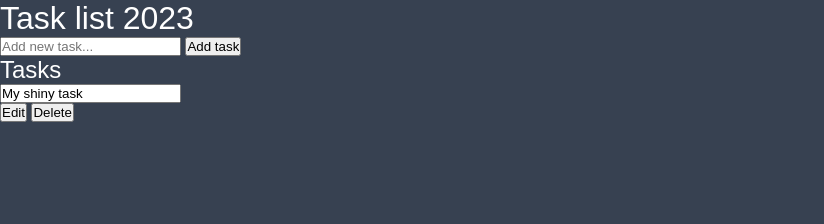
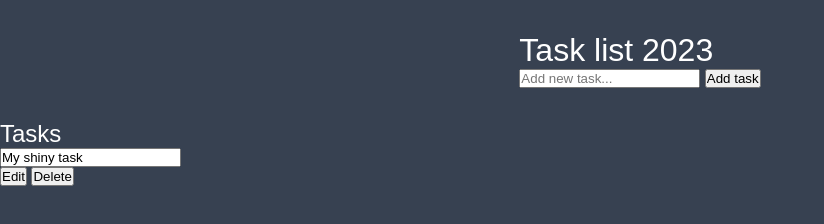
Before and after one commit to andyDevMdg/javascript-to-do-list, a plain HTML site: page index.html in a window 1280 px wide. Shown: the whole page, without its empty margins (0-824 px from the left). Drawn offline with Linux system fonts and the light colour scheme.

Commit message:
Styling the header
Add css rules to the header

```diff
--- a/main.css
+++ b/main.css
@@ -23,3 +23,9 @@ body {
     background: var(--dark);
     color: #fff;
 }
+
+header {
+    padding: 2rem 1rem;
+    max-width: 800px; /*makes it center on big screen (>720p)*/
+    margin: 0 auto;
+}
```
